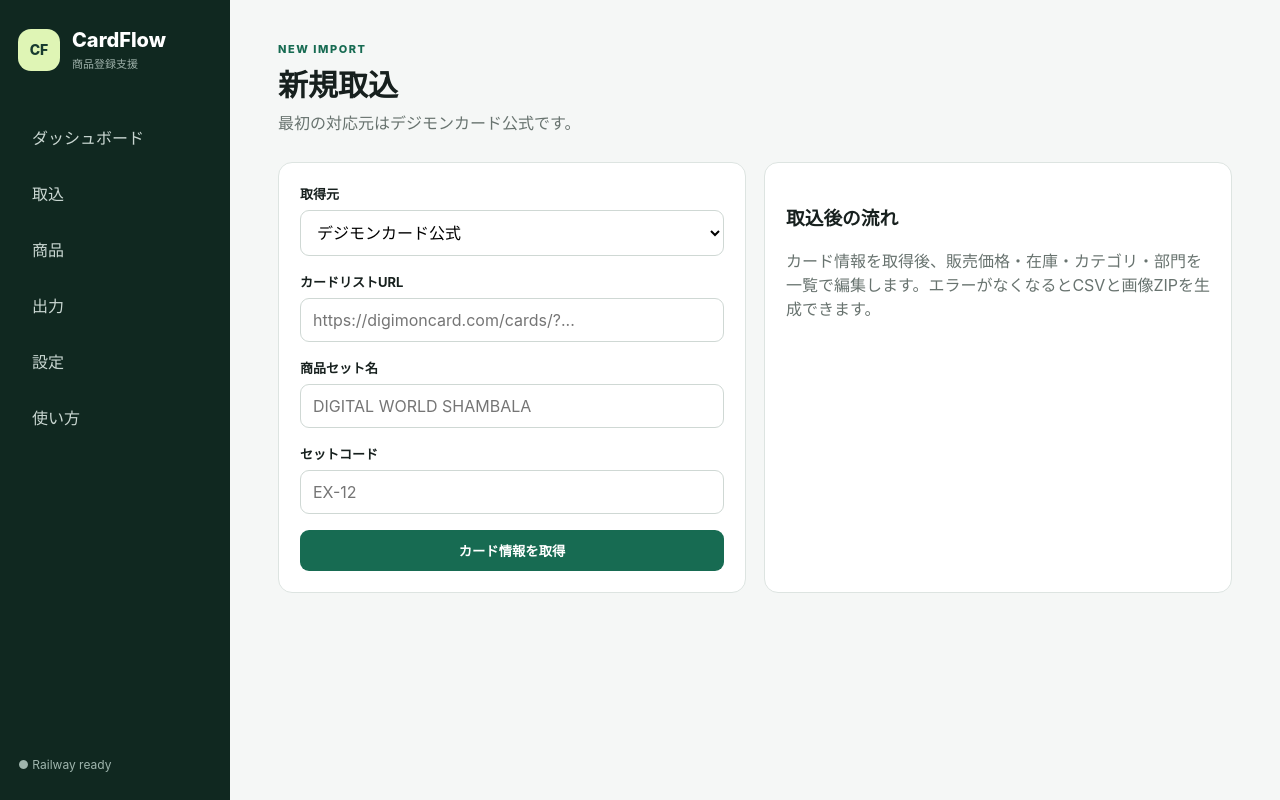
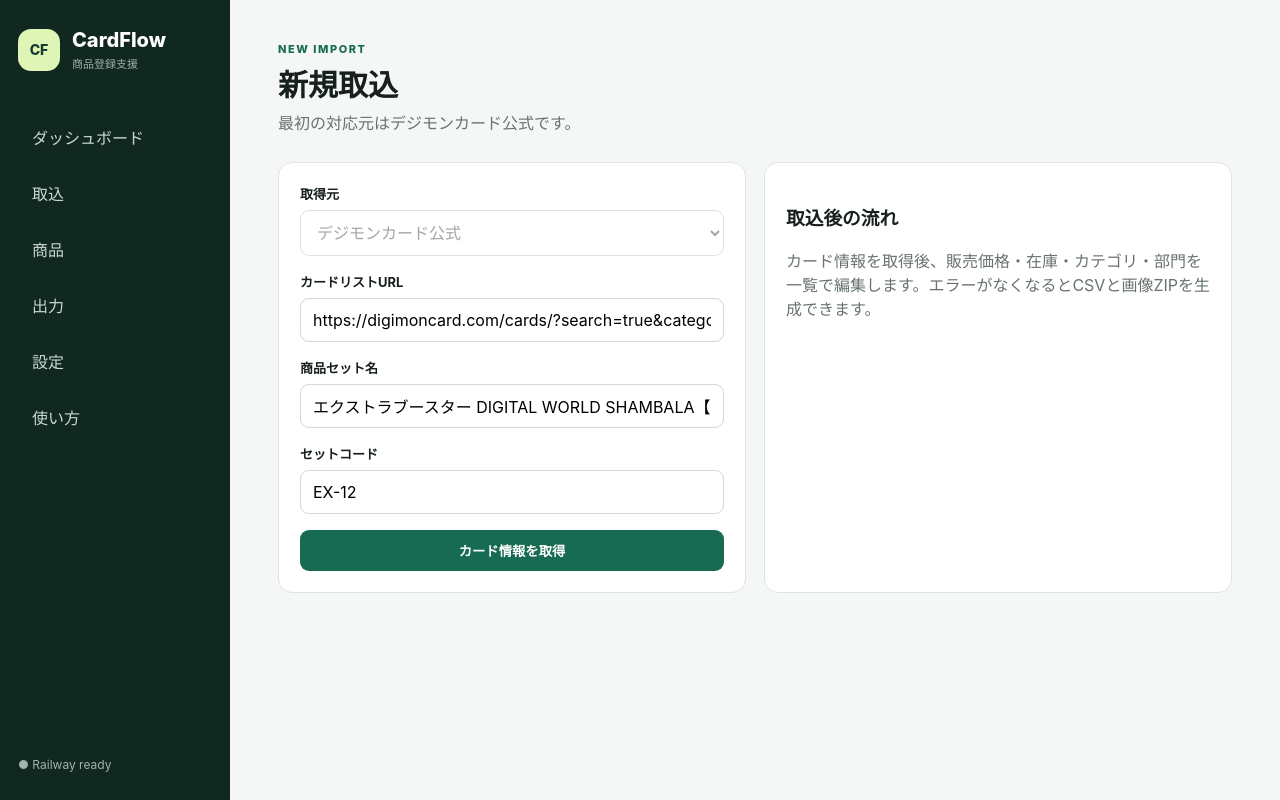
Before and after one commit to yokoyokoyoko555-hub/ecimporvment, a Next.js app: page /imports/new in a window 1280 px wide. Built offline with nearby package versions, Linux system fonts and the light colour scheme.

Commit message:
feat: implement Digimon card import

```diff
--- /dev/null
+++ b/app/api/imports/digimon/route.ts
@@ -0,0 +1,52 @@
+import { NextResponse } from "next/server";
+import { z } from "zod";
+import { pool } from "@/lib/db";
+import { fetchDigimonCards } from "@/lib/digimon";
+
+const inputSchema = z.object({
+  sourceUrl: z.string().url(),
+  setName: z.string().trim().min(1).max(200),
+  setCode: z.string().trim().min(1).max(40),
+}).superRefine((value, ctx) => {
+  if (new URL(value.sourceUrl).hostname !== "digimoncard.com") ctx.addIssue({ code: "custom", path: ["sourceUrl"], message: "デジモンカード公式URLを入力してください" });
+});
+
+export async function POST(request: Request) {
+  if (!pool) return NextResponse.json({ error: "データベースが接続されていません" }, { status: 503 });
+  const parsed = inputSchema.safeParse(await request.json().catch(() => null));
+  if (!parsed.success) return NextResponse.json({ error: parsed.error.issues[0]?.message || "入力内容を確認してください" }, { status: 400 });
+
+  const { sourceUrl, setName, setCode } = parsed.data;
+  const client = await pool.connect();
+  let batchId: string | undefined;
+  try {
+    const batch = await client.query<{ id: string }>(`INSERT INTO import_batches(source_url,set_name,set_code,status)
+      VALUES($1,$2,$3,'fetching') RETURNING id`, [sourceUrl, setName, setCode]);
+    batchId = batch.rows[0].id;
+    const cards = await fetchDigimonCards(sourceUrl);
+
+    await client.query("BEGIN");
+    for (const card of cards) {
+      const inserted = await client.query<{ id: string }>(`INSERT INTO cards(
+        import_batch_id,source_key,card_number,variation_code,rarity,card_type,level,is_parallel,card_name,colors,play_cost,dp,form,attribute,traits,upper_text,lower_text,source_image_url,raw_data)
+        VALUES($1,$2,$3,$4,$5,$6,$7,$8,$9,$10,$11,$12,$13,$14,$15,$16,$17,$18,$19) RETURNING id`,
+        [batchId, card.sourceKey, card.cardNumber, card.variationCode, card.rarity, card.cardType, card.level, card.isParallel, card.cardName, card.colors, card.playCost, card.dp, card.form, card.attribute, card.traits, card.upperText, card.lowerText, card.imageUrl, JSON.stringify(card)]);
+      const suffix = card.variationCode === "N" ? "N" : card.variationCode;
+      const productCode = `DG_${card.cardNumber}_${suffix}`.replace(/[^A-Za-z0-9_-]/g, "");
+      const parallel = card.isParallel ? "【パラレル】" : "";
+      const productName = `${card.cardName} 【${card.rarity || "-"}】${parallel}【${card.colors.join("・") || "-"}】【${card.cardNumber}】【${setCode}】`;
+      await client.query(`INSERT INTO products(card_id,product_code,product_name,image_file_name)
+        VALUES($1,$2,$3,$4) ON CONFLICT(product_code) DO NOTHING`, [inserted.rows[0].id, productCode, productName, card.imageUrl ? `${card.sourceKey}.png` : null]);
+    }
+    await client.query(`UPDATE import_batches SET status='needs_review',card_count=$1,fetched_at=now(),updated_at=now() WHERE id=$2`, [cards.length, batchId]);
+    await client.query("COMMIT");
+    return NextResponse.json({ id: batchId, cardCount: cards.length });
+  } catch (error) {
+    await client.query("ROLLBACK").catch(() => undefined);
+    if (batchId) await client.query(`UPDATE import_batches SET status='failed',error_message=$1,updated_at=now() WHERE id=$2`, [error instanceof Error ? error.message : "取込に失敗しました", batchId]).catch(() => undefined);
+    console.error(error);
+    return NextResponse.json({ error: error instanceof Error ? error.message : "取込に失敗しました" }, { status: 500 });
+  } finally {
+    client.release();
+  }
+}
--- /dev/null
+++ b/app/imports/new/import-form.tsx
@@ -0,0 +1,31 @@
+"use client";
+
+import { useState } from "react";
+import { useRouter } from "next/navigation";
+
+export function ImportForm() {
+  const router = useRouter();
+  const [loading, setLoading] = useState(false);
+  const [message, setMessage] = useState<string | null>(null);
+
+  async function submit(formData: FormData) {
+    setLoading(true); setMessage("公式サイトからカード情報を取得しています…");
+    try {
+      const response = await fetch("/api/imports/digimon", { method: "POST", headers: { "Content-Type": "application/json" }, body: JSON.stringify({ sourceUrl: formData.get("sourceUrl"), setName: formData.get("setName"), setCode: formData.get("setCode") }) });
+      const result = await response.json();
+      if (!response.ok) throw new Error(result.error || "取込に失敗しました");
+      setMessage(`${result.cardCount}件を取得しました。取込一覧へ移動します。`);
+      router.push("/imports"); router.refresh();
+    } catch (error) { setMessage(error instanceof Error ? error.message : "取込に失敗しました"); }
+    finally { setLoading(false); }
+  }
+
+  return <form className="form" action={submit}>
+    <div className="field"><label>取得元</label><select disabled><option>デジモンカード公式</option></select></div>
+    <div className="field"><label>カードリストURL</label><input name="sourceUrl" type="url" required defaultValue="https://digimoncard.com/cards/?search=true&category=503039" /></div>
+    <div className="field"><label>商品セット名</label><input name="setName" required defaultValue="エクストラブースター DIGITAL WORLD SHAMBALA【EX-12】" /></div>
+    <div className="field"><label>セットコード</label><input name="setCode" required defaultValue="EX-12" /></div>
+    <button className="button" type="submit" disabled={loading}>{loading ? "取得中…" : "カード情報を取得"}</button>
+    {message && <div className="notice" role="status">{message}</div>}
+  </form>;
+}
--- a/app/imports/new/page.tsx
+++ b/app/imports/new/page.tsx
@@ -1 +1,3 @@
-export default function NewImportPage(){return <><header className="topline"><div><div className="eyebrow">New import</div><h1>新規取込</h1><p className="subtitle">最初の対応元はデジモンカード公式です。</p></div></header><div className="grid2"><section className="card"><form className="form"><div className="field"><label>取得元</label><select><option>デジモンカード公式</option></select></div><div className="field"><label>カードリストURL</label><input type="url" placeholder="https://digimoncard.com/cards/?..."/></div><div className="field"><label>商品セット名</label><input placeholder="DIGITAL WORLD SHAMBALA"/></div><div className="field"><label>セットコード</label><input placeholder="EX-12"/></div><button className="button" type="button">カード情報を取得</button></form></section><aside className="card"><h3>取込後の流れ</h3><p className="subtitle">カード情報を取得後、販売価格・在庫・カテゴリ・部門を一覧で編集します。エラーがなくなるとCSVと画像ZIPを生成できます。</p></aside></div></>}
+import { ImportForm } from "./import-form";
+
+export default function NewImportPage(){return <><header className="topline"><div><div className="eyebrow">New import</div><h1>新規取込</h1><p className="subtitle">最初の対応元はデジモンカード公式です。</p></div></header><div className="grid2"><section className="card"><ImportForm /></section><aside className="card"><h3>取込後の流れ</h3><p className="subtitle">カード情報を取得後、販売価格・在庫・カテゴリ・部門を一覧で編集します。エラーがなくなるとCSVと画像ZIPを生成できます。</p></aside></div></>}
--- /dev/null
+++ b/lib/digimon.ts
@@ -0,0 +1,81 @@
+import * as cheerio from "cheerio";
+
+export interface DigimonCard {
+  sourceKey: string;
+  cardNumber: string;
+  variationCode: string;
+  rarity: string | null;
+  cardType: string | null;
+  level: string | null;
+  isParallel: boolean;
+  cardName: string;
+  colors: string[];
+  playCost: number | null;
+  dp: number | null;
+  form: string | null;
+  attribute: string | null;
+  traits: string | null;
+  upperText: string | null;
+  lowerText: string | null;
+  imageUrl: string | null;
+}
+
+const text = (value: string | undefined) => value?.replace(/\s+/g, " ").trim() || null;
+const integer = (value: string | null) => value && /^\d+$/.test(value) ? Number(value) : null;
+
+export function parseDigimonCards(html: string, pageUrl: string): DigimonCard[] {
+  const $ = cheerio.load(html);
+  const cards: DigimonCard[] = [];
+
+  $(".image_lists_item").each((_, element) => {
+    const item = $(element);
+    const popup = item.find(".popupCol").first();
+    const sourceKey = popup.attr("id")?.trim();
+    const cardNumber = text(popup.find(".cardNo").first().text());
+    const cardName = text(popup.find(".cardTitle").first().text());
+    if (!sourceKey || !cardNumber || !cardName) return;
+
+    const info = new Map<string, string>();
+    popup.find("dl.cardInfoBox").each((__, dl) => {
+      const label = text($(dl).find("dt").first().text());
+      const value = text($(dl).find("dd").first().text());
+      if (label && value) info.set(label, value);
+    });
+
+    const rawImage = item.find("a.card_img img:not(.parallel_icon)").first().attr("data-src")
+      || item.find("a.card_img img:not(.parallel_icon)").first().attr("src");
+    const imageUrl = rawImage ? new URL(rawImage.split("?")[0], pageUrl).toString() : null;
+    const isParallel = sourceKey !== cardNumber || item.find(".parallel_icon").length > 0;
+    const variationCode = sourceKey === cardNumber ? "N" : sourceKey.slice(cardNumber.length).replace(/^_/, "") || "P";
+
+    cards.push({
+      sourceKey,
+      cardNumber,
+      variationCode,
+      rarity: text(popup.find(".cardRarity").first().text()),
+      cardType: text(popup.find(".cardType").first().text()),
+      level: text(popup.find(".cardLv").first().text()),
+      isParallel,
+      cardName,
+      colors: (info.get("色") || "").split(/\s+/).filter(Boolean),
+      playCost: integer(info.get("コスト") || null),
+      dp: integer(info.get("DP") || null),
+      form: info.get("形態") || null,
+      attribute: info.get("属性") || null,
+      traits: info.get("タイプ") || null,
+      upperText: info.get("上段テキスト") || null,
+      lowerText: info.get("下段テキスト") || null,
+      imageUrl,
+    });
+  });
+
+  return cards;
+}
+
+export async function fetchDigimonCards(url: string) {
+  const response = await fetch(url, { headers: { "User-Agent": "CardFlow/0.1 (+product registration; low-frequency fetch)" }, signal: AbortSignal.timeout(30_000) });
+  if (!response.ok) throw new Error(`公式サイトの取得に失敗しました（HTTP ${response.status}）`);
+  const cards = parseDigimonCards(await response.text(), url);
+  if (cards.length === 0) throw new Error("カード情報を検出できませんでした。URLまたは公式サイトの構造を確認してください。 ");
+  return cards;
+}
```
